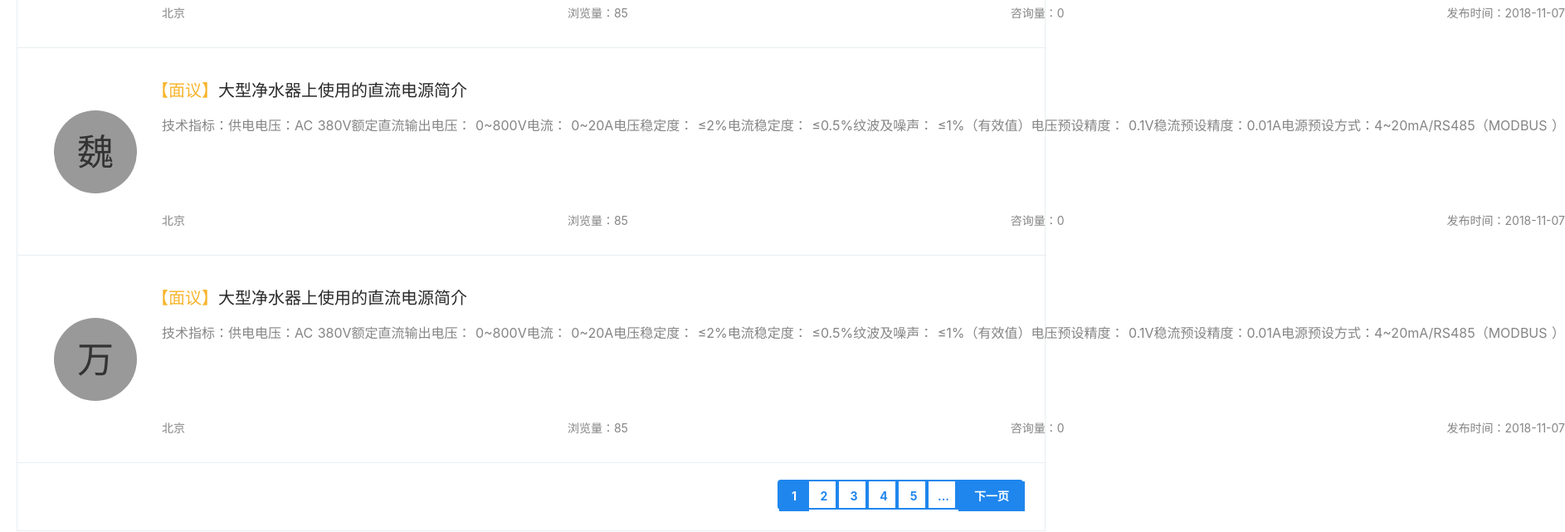
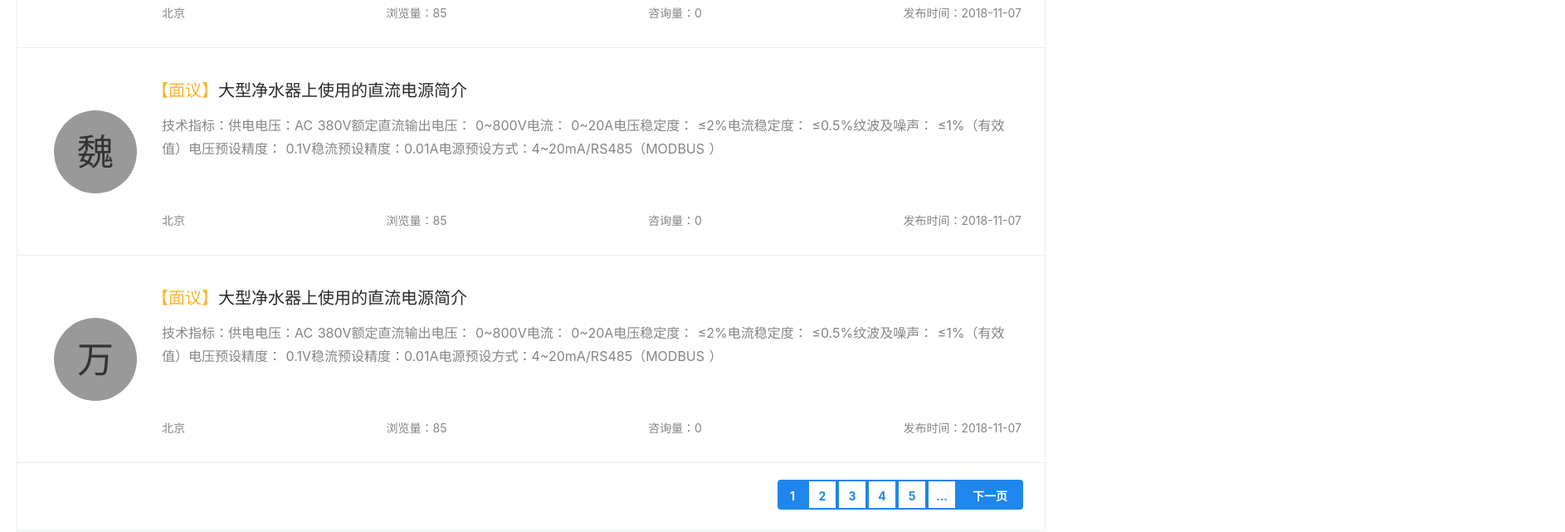
Before and after one commit to pluslicy/uuisp, a Vue app: page /#/professor in a window 1280 px wide. Shown: the part 1339-1980 px from the top of the page at 83% size, 1886 px wide, since content can reach past the window. Built offline with nearby package versions, Linux system fonts and the light colour scheme.

Commit message:
fixed a bug of page '我是专家'

```diff
--- a/src/pages/Professor.vue
+++ b/src/pages/Professor.vue
@@ -80,7 +80,7 @@
                     <span class="hover">{{item.title}}</span>
                   </div>
                 </a>
-                <p class="brief">{{item.content}}</p>
+                <div class="brief">{{item.content}}</div>
               </div>
               <div class="text-container tag-container">
                 <span class="text">{{item.area}}</span>
@@ -91,8 +91,8 @@
             </div>
           </li>
         </ul>
-        <nav aria-label="Page navigation" class="list-pagination">
-          <ul class="pagination">
+        <nav aria-label="Page navigation" class="list-pagination-xuge">
+          <ul class="pagination-xuge">
             <li><a href="#">1</a></li>
             <li><a href="#">2</a></li>
             <li><a href="#">3</a></li>
@@ -353,6 +353,8 @@
     color: #f7b52d;
   }
   .professor .card2 .lib-recommend-container-xuge .list .list-item .item-content .inner .brief{
+    width:100%;
+    height: auto;
     line-height: 1.8;
     font-size: 16px;
     color: #858585;
@@ -366,43 +368,45 @@
     font-size: 14px;
     line-height: 1;
   }
-  .professor .card2 .lib-recommend-container-xuge .list-pagination{
+  .professor .card2 .lib-recommend-container-xuge .list-pagination-xuge{
     height:81px;
     padding-right: 28px;
     text-align: right;
     display: block;
   }
-  .professor .card2 .lib-recommend-container-xuge .list-pagination .pagination{
+  .professor .card2 .lib-recommend-container-xuge .list-pagination-xuge .pagination-xuge{
     display: inline-block;
     padding-left: 0;
     margin: 20px 0;
     border-radius: 4px;
   }
-  .professor .card2 .lib-recommend-container-xuge .list-pagination .pagination>li {
+  .professor .card2 .lib-recommend-container-xuge .list-pagination-xuge .pagination-xuge>li {
     display: inline-block;
     width:36px;
     height: 36px;
     border:2px solid rgb(31, 134, 237);
   }
-  .professor .card2 .lib-recommend-container-xuge .list-pagination .pagination>li:first-child{
+  .professor .card2 .lib-recommend-container-xuge .list-pagination-xuge .pagination-xuge>li:first-child{
     border-top-left-radius: 4px;
     border-bottom-left-radius: 4px;
   }
-  .professor .card2 .lib-recommend-container-xuge .list-pagination .pagination>li:last-child{
+  .professor .card2 .lib-recommend-container-xuge .list-pagination-xuge .pagination-xuge>li:last-child{
     border-top-right-radius: 4px;
     border-bottom-right-radius: 4px;
     width:80px;
   }
-  .professor .card2 .lib-recommend-container-xuge .list-pagination .pagination>li:last-child>a{
+  .professor .card2 .lib-recommend-container-xuge .list-pagination-xuge .pagination-xuge>li:last-child>a{
     width:80px;
     color:#fff;
     background-color: #1f86ed;
+    width: 100%;
+    height: 100%;
   }
-  .professor .card2 .lib-recommend-container-xuge .list-pagination .pagination>li:first-child>a{
+  .professor .card2 .lib-recommend-container-xuge .list-pagination-xuge .pagination-xuge>li:first-child>a{
     background-color: #1f86ed;
     color:#fff;
   }
-  .professor .card2 .lib-recommend-container-xuge .list-pagination .pagination>li>a{
+  .professor .card2 .lib-recommend-container-xuge .list-pagination-xuge .pagination-xuge>li>a{
     color: #1f86ed;
     border-color: #1f86ed;
     margin-left: 0;
@@ -410,8 +414,8 @@
     border-width: 2px;
     font-weight: 700;
     display: block;
-    width: 36px;
-    height: 36px;
+    width: 100%;
+    height: 100%;
     text-align:center;
     line-height: 36px;
   }
```
